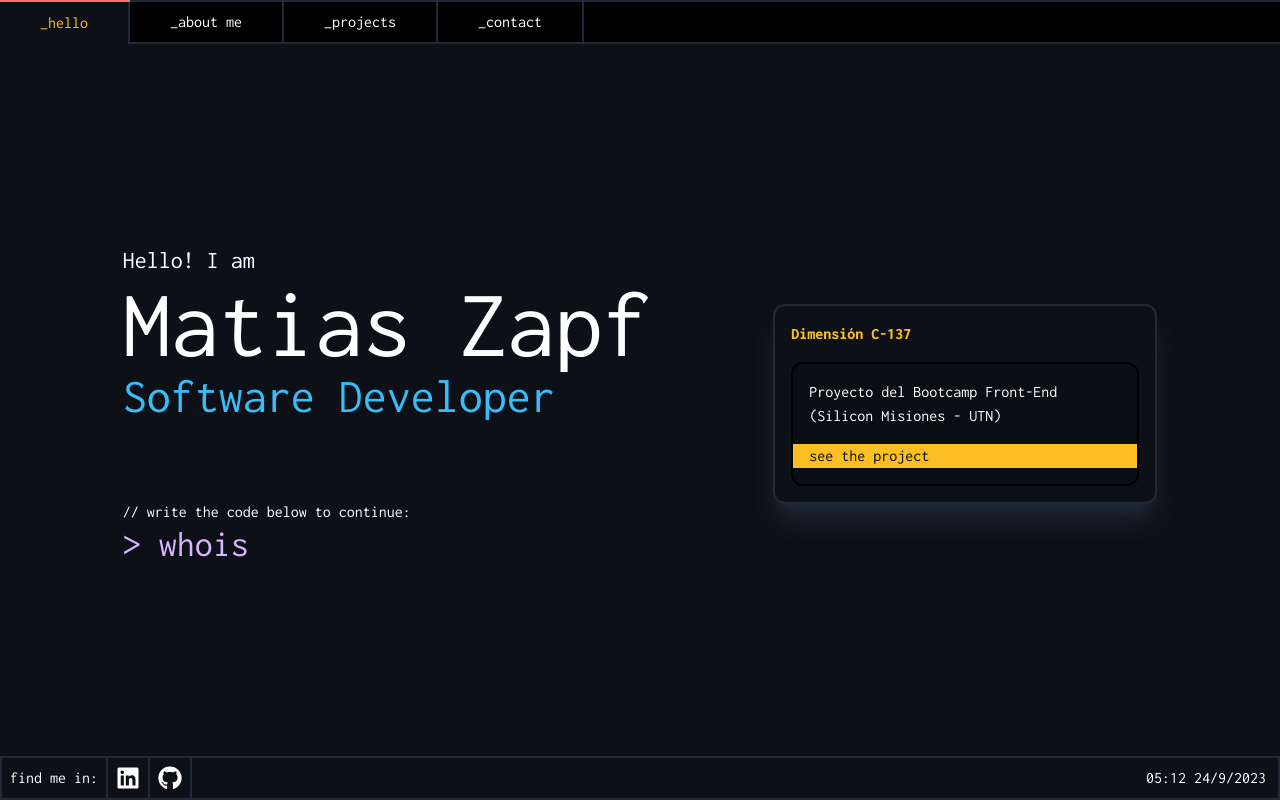
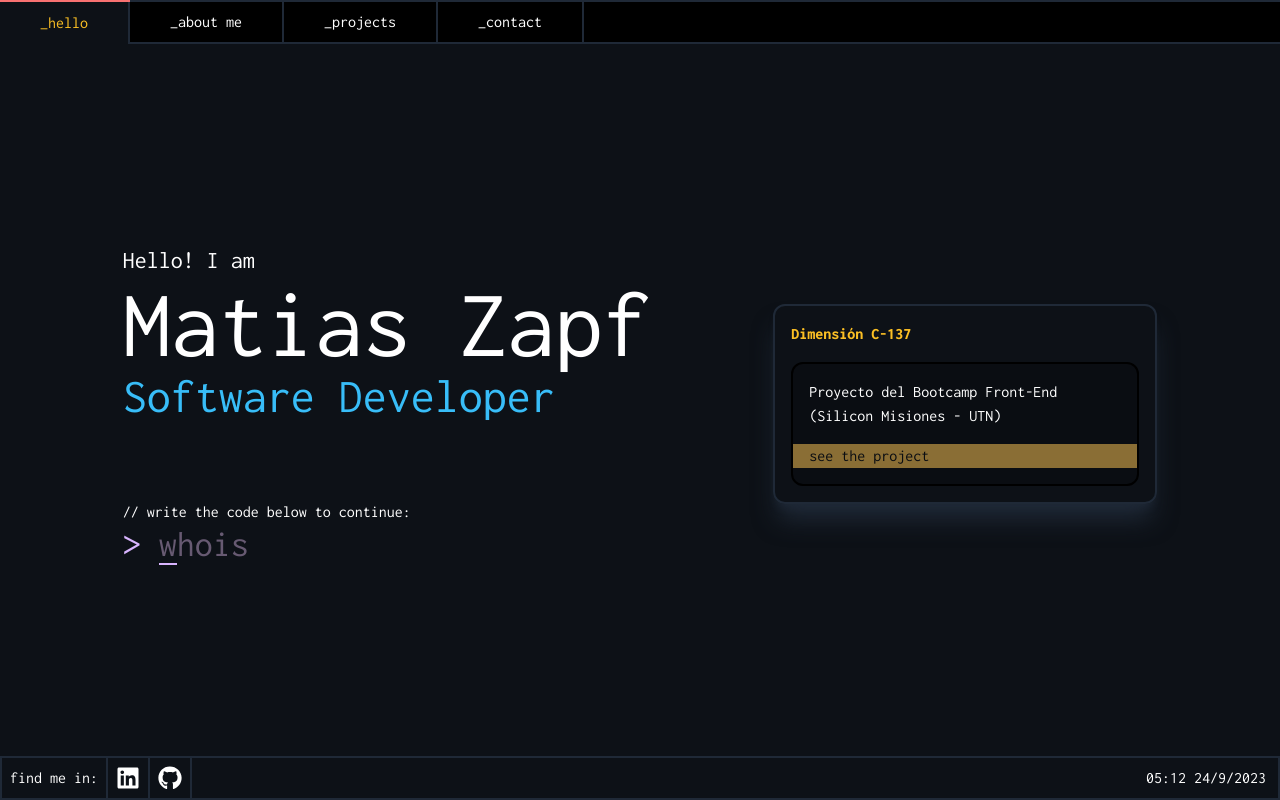
Before and after one commit to mzapf/portfolio, a React (Vite) app: page / in a window 1280 px wide. Built offline with nearby package versions, Linux system fonts and the light colour scheme.

Commit message:
update Hello

```diff
--- a/src/components/Hello.jsx
+++ b/src/components/Hello.jsx
@@ -14,8 +14,12 @@ const Hello = () => {
                     </div>
                     <div>
                         <p>// write the code below to continue:</p>
-                        <h4 className="text-4xl text-purple-300">
-                            {">"} whois
+                        <h4 className="text-4xl text-custom-purple">
+                            <span className="text-purple-300">{"> "}</span>
+                            <span className="border-b-2 border-purple-300">
+                                w
+                            </span>
+                            hois
                         </h4>
                     </div>
                 </div>
--- a/src/components/ProjectCard.jsx
+++ b/src/components/ProjectCard.jsx
@@ -11,7 +11,7 @@ const ProjectCard = () => {
                         href="https://github.com/mzapf/c-137"
                         target="_blank"
                         rel="noopener noreferrer"
-                        className="bg-amber-400 text-custom-gray-2"
+                        className="bg-custom-gold text-custom-gray-2 hover:bg-amber-400"
                     >
                         <button className="px-4">see the project</button>
                     </a>
--- a/tailwind.config.js
+++ b/tailwind.config.js
@@ -12,6 +12,8 @@ export default {
       colors: {
         'custom-gray': '#0d1117',
         'custom-gray-2': '#0a0d12',
+        'custom-purple': '#675a72',
+        'custom-gold': '#8a6e35',
       },
 
     },
```
